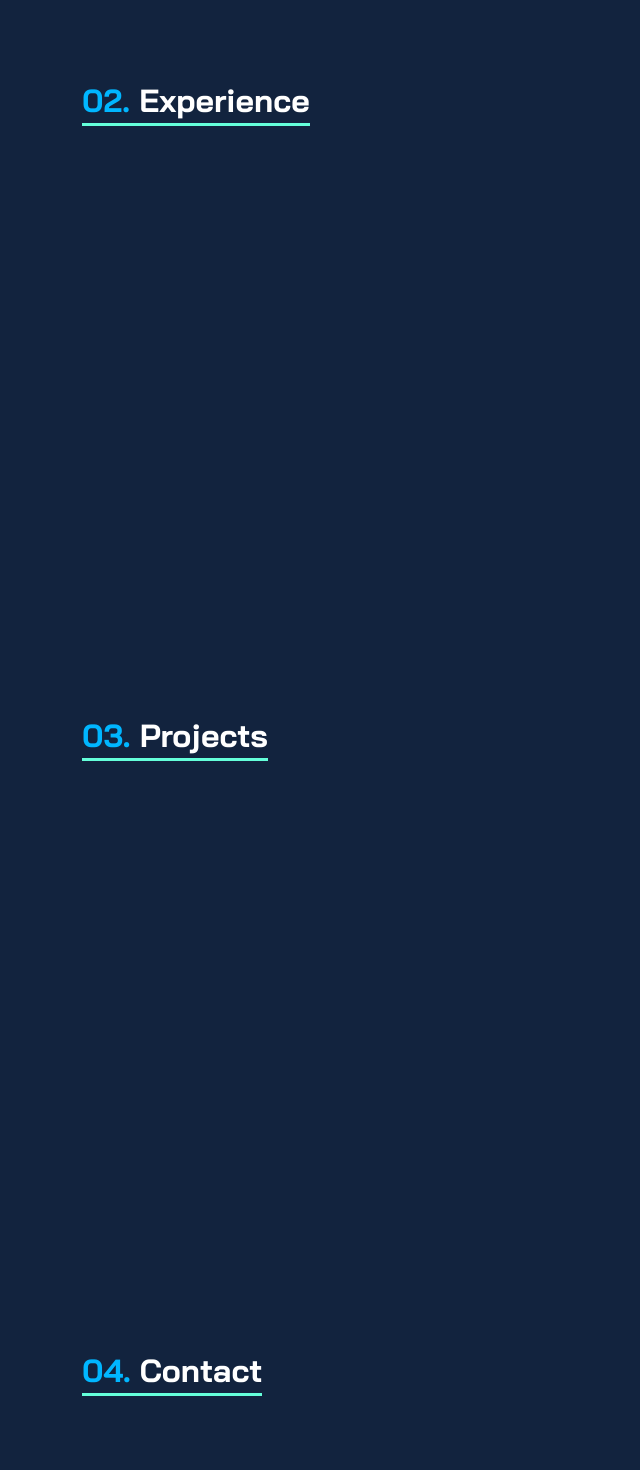
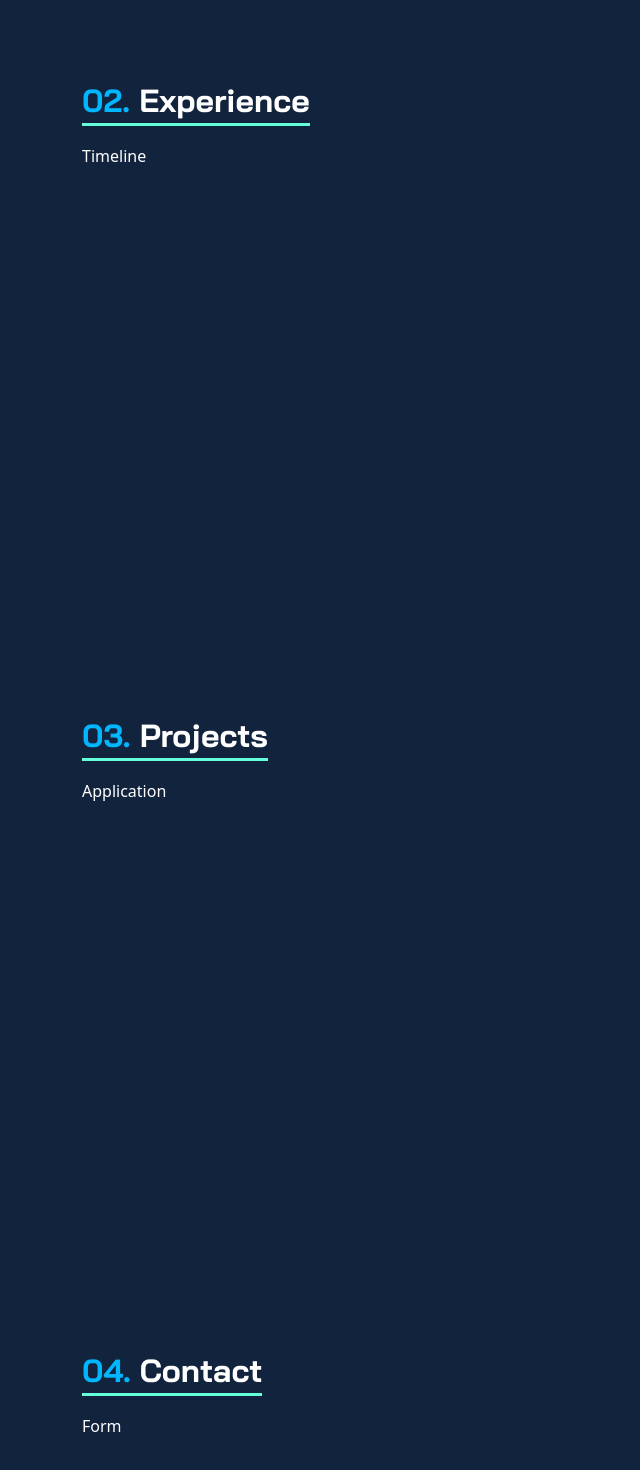
Before and after one commit to MarcEscatron07/marc-portfolio-nextjs, a Next.js app: page / in a window 1280 px wide. Shown: the part 1450-2920 px from the top of the page, without its empty margins (0-640 px from the left). Built offline with nearby package versions, Linux system fonts and the light colour scheme.

Commit message:
added components for remaining pages

```diff
--- /dev/null
+++ b/components/shared/Application.tsx
@@ -0,0 +1,11 @@
+import React from 'react'
+
+function Application() {
+  return (
+    <>
+        <div>Application</div>
+    </>
+  )
+}
+
+export default Application
--- /dev/null
+++ b/components/shared/Form.tsx
@@ -0,0 +1,11 @@
+import React from 'react'
+
+function Form() {
+  return (
+    <>
+        <div>Form</div>
+    </>
+  )
+}
+
+export default Form
--- /dev/null
+++ b/components/shared/Timeline.tsx
@@ -0,0 +1,11 @@
+import React from 'react'
+
+function Timeline() {
+  return (
+    <>
+        <div>Timeline</div>
+    </>
+  )
+}
+
+export default Timeline
--- a/pages/contact/index.tsx
+++ b/pages/contact/index.tsx
@@ -1,4 +1,6 @@
 import React from 'react'
+
+import Form from '../../components/shared/Form'
 
 import {
   HEADER_LINKS
@@ -12,6 +14,9 @@ function Contact() {
           <span className="link-bullet">{HEADER_LINKS && HEADER_LINKS[3].id}</span> {HEADER_LINKS && HEADER_LINKS[3].name}
         </span>
       </h6>
+      <div className="contact-form row mt-4">
+        <Form />
+      </div>
     </section>
   )
 }
--- a/pages/experience/index.tsx
+++ b/pages/experience/index.tsx
@@ -1,4 +1,6 @@
 import React from 'react'
+
+import Timeline from '../../components/shared/Timeline'
 
 import {
   HEADER_LINKS
@@ -12,6 +14,9 @@ function Experience() {
           <span className="link-bullet">{HEADER_LINKS && HEADER_LINKS[1].id}</span> {HEADER_LINKS && HEADER_LINKS[1].name}
         </span>
       </h6>
+      <div className="experience-timeline row mt-4">
+        <Timeline />
+      </div>
     </section>
   )
 }
--- a/pages/projects/index.tsx
+++ b/pages/projects/index.tsx
@@ -1,4 +1,6 @@
 import React from 'react'
+
+import Application from '../../components/shared/Application'
 
 import {
   HEADER_LINKS
@@ -12,6 +14,9 @@ function Projects() {
           <span className="link-bullet">{HEADER_LINKS && HEADER_LINKS[2].id}</span> {HEADER_LINKS && HEADER_LINKS[2].name}
         </span>
       </h6>
+      <div className="projects-application row mt-4">
+        <Application />
+      </div>
     </section>
   )
 }
```
